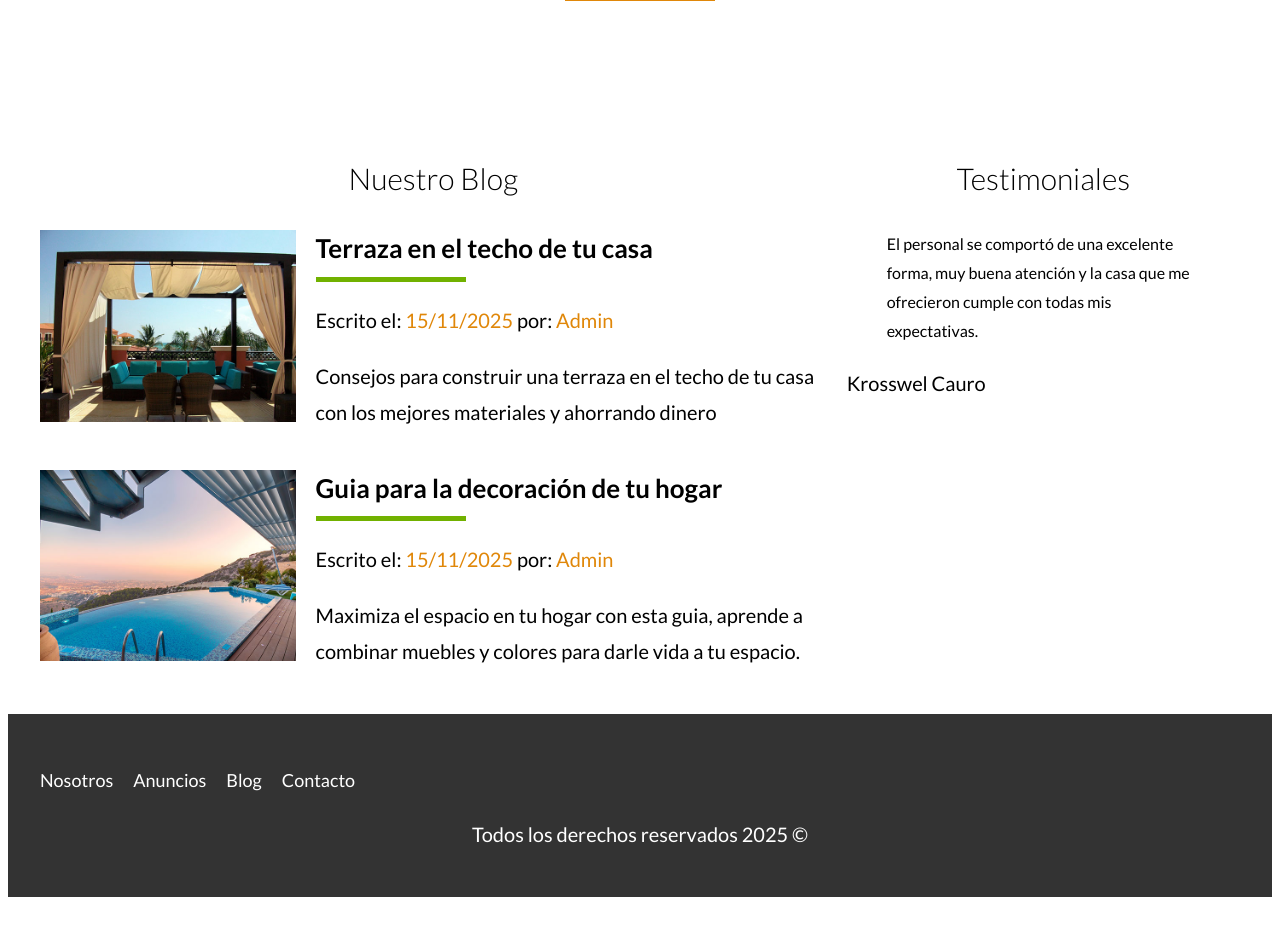
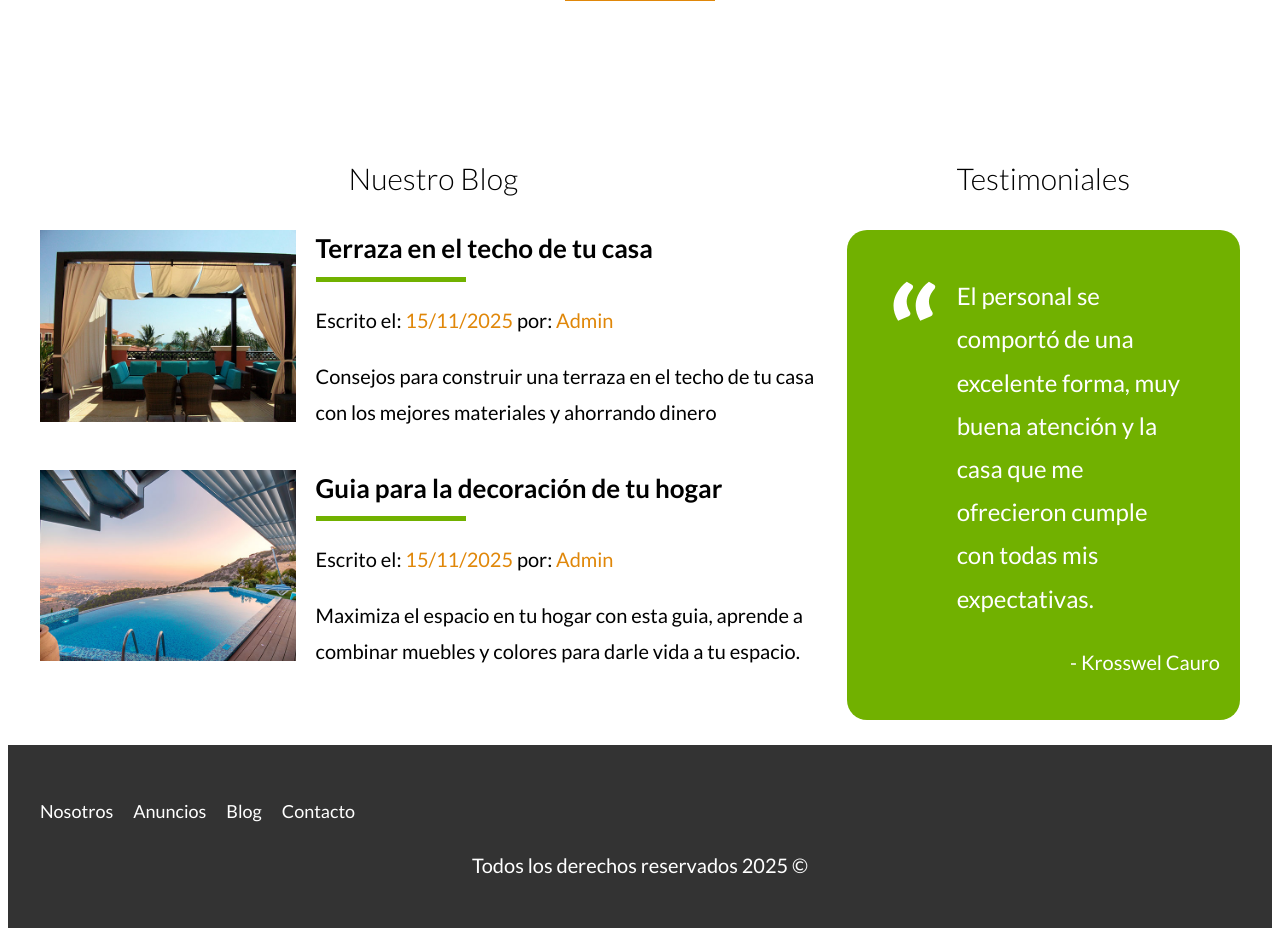
Before and after one commit to krosswelcauro/bienes-raices, a PHP site: page / in a window 1280 px wide. Shown: the part 2498-3434 px from the top of the page. Before the commit the page ends 3395 px from the top, so only its background shows below. Run offline with PHP 8.4, Linux system fonts and the light colour scheme; style sheets or scripts are compiled from the project's sources; some libraries are stand-ins or nearby versions.

Commit message:
feat(style): finalizando pagina principal

```diff
--- a/index.html
+++ b/index.html
@@ -213,7 +213,7 @@
                 <blockquote>
                     El personal se comportó de una excelente forma, muy buena atención y la casa que me ofrecieron cumple con todas mis expectativas.
                 </blockquote>
-                <p>Krosswel Cauro</p>
+                <p>- Krosswel Cauro</p>
             </div>
         </section>
     </div>
--- a/src/scss/app.scss
+++ b/src/scss/app.scss
@@ -13,3 +13,4 @@
 @forward 'layout/anuncios';
 @forward 'layout/contactar';
 @forward 'layout/inferior';
+@forward 'layout/testimoniales';
--- a/src/scss/layout/_footer.scss
+++ b/src/scss/layout/_footer.scss
@@ -3,6 +3,7 @@
 .footer {
     padding: calc($separacion / 2) 0;
     background-color: $grisOscuro;
+    margin-bottom: 0;
 
     .contenido-footer {
         padding-top: calc($separacion / 2);
--- /dev/null
+++ b/src/scss/layout/_testimoniales.scss
@@ -0,0 +1,31 @@
+@use '../base/variables' as *;
+@use '../base/mixins' as *;
+
+.testimonial {
+    background-color: $verde;
+    font-size: 2.4rem;
+    padding: 2rem;
+    color: $blanco;
+    border-radius: 2rem;
+
+    blockquote {
+        padding-left: 5rem;
+        position: relative;
+
+        &::before {
+            content: '';
+            background-image: url(../img/comilla.svg);
+            background-repeat: no-repeat;
+            width: 6rem;
+            height: 8rem;
+            display: block;
+            position: absolute;
+            left: -2rem;
+        }
+    }
+
+    p {
+        text-align: right;
+        color: $blanco;
+    }
+}
```
